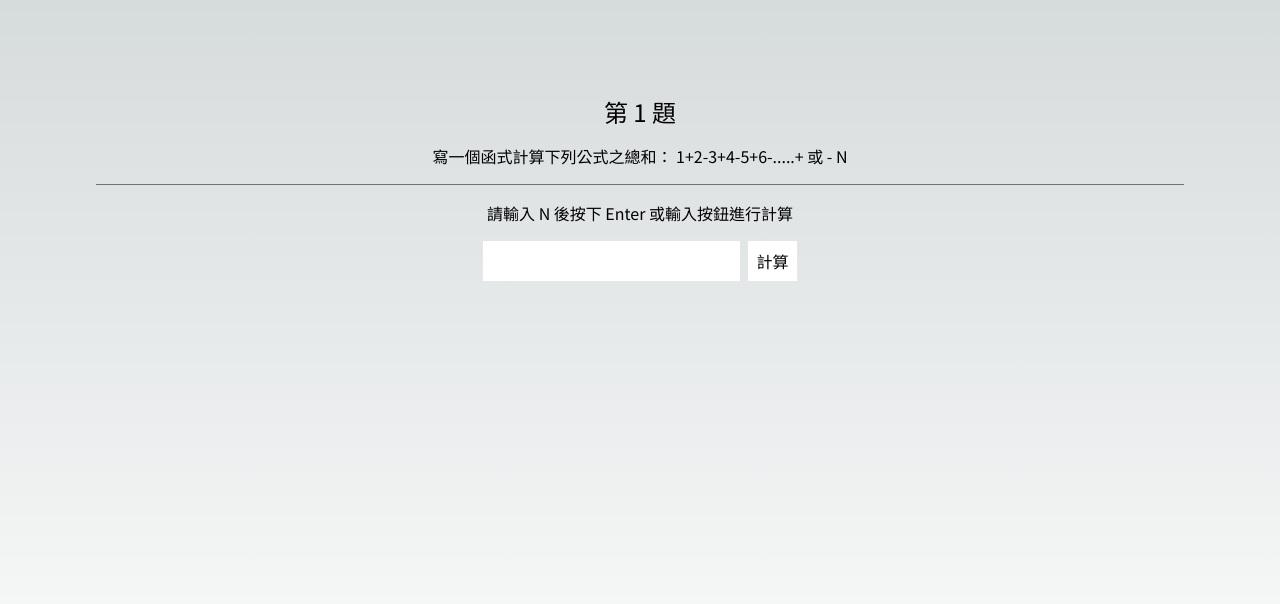
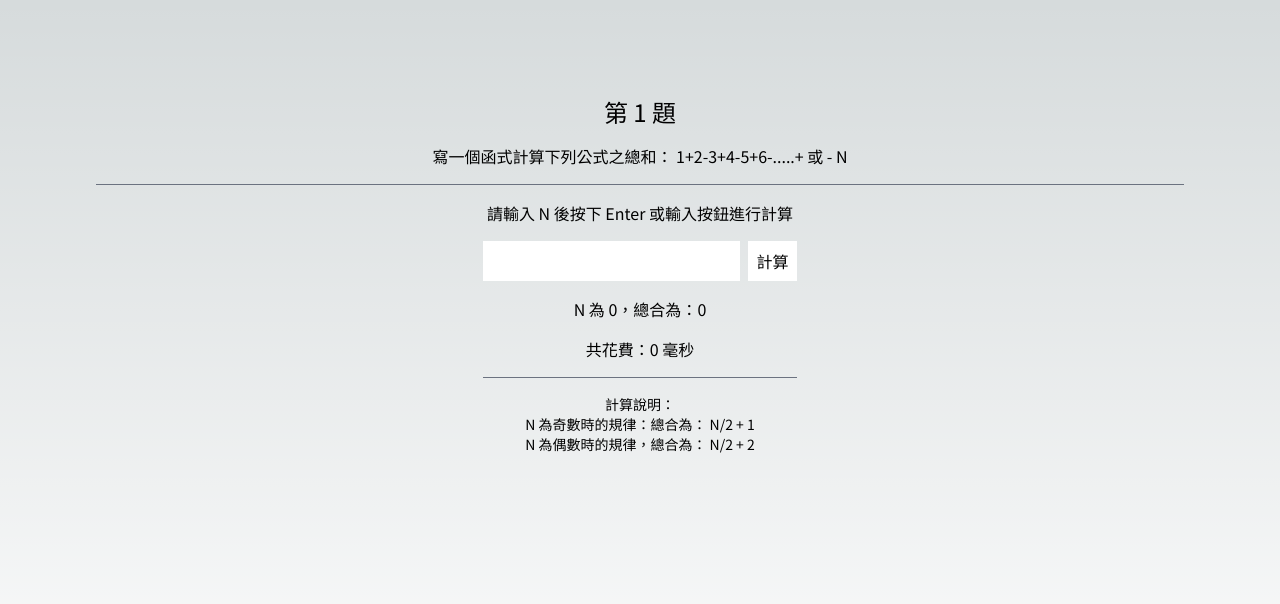
Before and after one commit to penspulse326/bat-mobile-test, a Next.js app: page /problem1 in a window 1280 px wide. Shown: the top 604 px of the page. Built offline with nearby package versions, Linux system fonts and the light colour scheme.

Commit message:
feat: add calculate logic

```diff
--- /dev/null
+++ b/app/common/helper/calculateSum.ts
@@ -0,0 +1,19 @@
+function calculateSum(value: number) {
+  const startTime = Date.now();
+
+  // 計算
+  let result = null;
+  const isOdd = value % 2 === 1;
+
+  if (isOdd) {
+    result = -Math.floor(value / 2) + 1;
+  } else {
+    result = value / 2 + 2;
+  }
+
+  const totalSpentTime = Date.now() - startTime;
+
+  return { result, totalSpentTime };
+}
+
+export default calculateSum;
--- /dev/null
+++ b/app/modules/Problem1/index.tsx
@@ -0,0 +1,67 @@
+'use client';
+
+import calculateSum from '@/app/common/helper/calculateSum';
+import { useRef, useState } from 'react';
+
+function Problem1() {
+  const [value, setValue] = useState(0);
+  const [sum, setSum] = useState(0);
+  const [spentTime, setSpentTime] = useState(0);
+  const [errorMessage, setErrorMessage] = useState('');
+
+  const lastValueRef = useRef(0);
+
+  const handleCalulate = () => {
+    // 例外排除
+    if (!value || value <= 0) {
+      setErrorMessage('請輸入正整數');
+      return;
+    }
+
+    // 初始化
+    setErrorMessage('');
+    lastValueRef.current = value;
+
+    // 計算
+    const { result, totalSpentTime } = calculateSum(value);
+
+    setSum(result);
+    setSpentTime(totalSpentTime);
+    setValue(0);
+  };
+
+  return (
+    <div className="flex flex-col items-center gap-4">
+      請輸入 N 後按下 Enter 或輸入按鈕進行計算
+      <div className="flex">
+        <input
+          type="number"
+          className="p-2"
+          value={value || ''}
+          onChange={(e) => setValue(parseInt(e.target.value, 10))}
+          onKeyDown={(e) => e.key === 'Enter' && handleCalulate()}
+        />
+        <button
+          type="button"
+          className="ml-2 bg-white px-2 py-1"
+          onClick={handleCalulate}
+        >
+          計算
+        </button>
+      </div>
+      {errorMessage && <div className="text-red-500">{errorMessage}</div>}
+      <div>
+        N 為 {lastValueRef.current}，總合為：{sum}
+      </div>
+      <div>共花費：{spentTime} 毫秒</div>
+      <hr className="w-full border-gray-500" />
+      <p className="text-center text-sm">
+        計算說明：
+        <br /> N 為奇數時的規律：總合為： N/2 + 1 <br />N
+        為偶數時的規律，總合為： N/2 + 2
+      </p>
+    </div>
+  );
+}
+
+export default Problem1;
--- a/app/problem1/page.tsx
+++ b/app/problem1/page.tsx
@@ -1,16 +1,12 @@
+import Problem1 from '../modules/Problem1';
+
 function Problem1Page() {
   return (
     <main className="flex min-h-[100dvh] flex-col items-center gap-4 p-24">
       <h1 className="text-2xl">第 1 題</h1>
       <p>寫一個函式計算下列公式之總和： 1+2-3+4-5+6-.....+ 或 - N</p>
-      <div className="h-[1px] w-full bg-gray-500" />
-      請輸入 N 後按下 Enter 或輸入按鈕進行計算
-      <div className="flex">
-        <input type="text" className="p-2" />
-        <button type="button" className="ml-2 bg-white px-2 py-1">
-          計算
-        </button>
-      </div>
+      <hr className="w-full border-gray-500" />
+      <Problem1 />
     </main>
   );
 }
```
